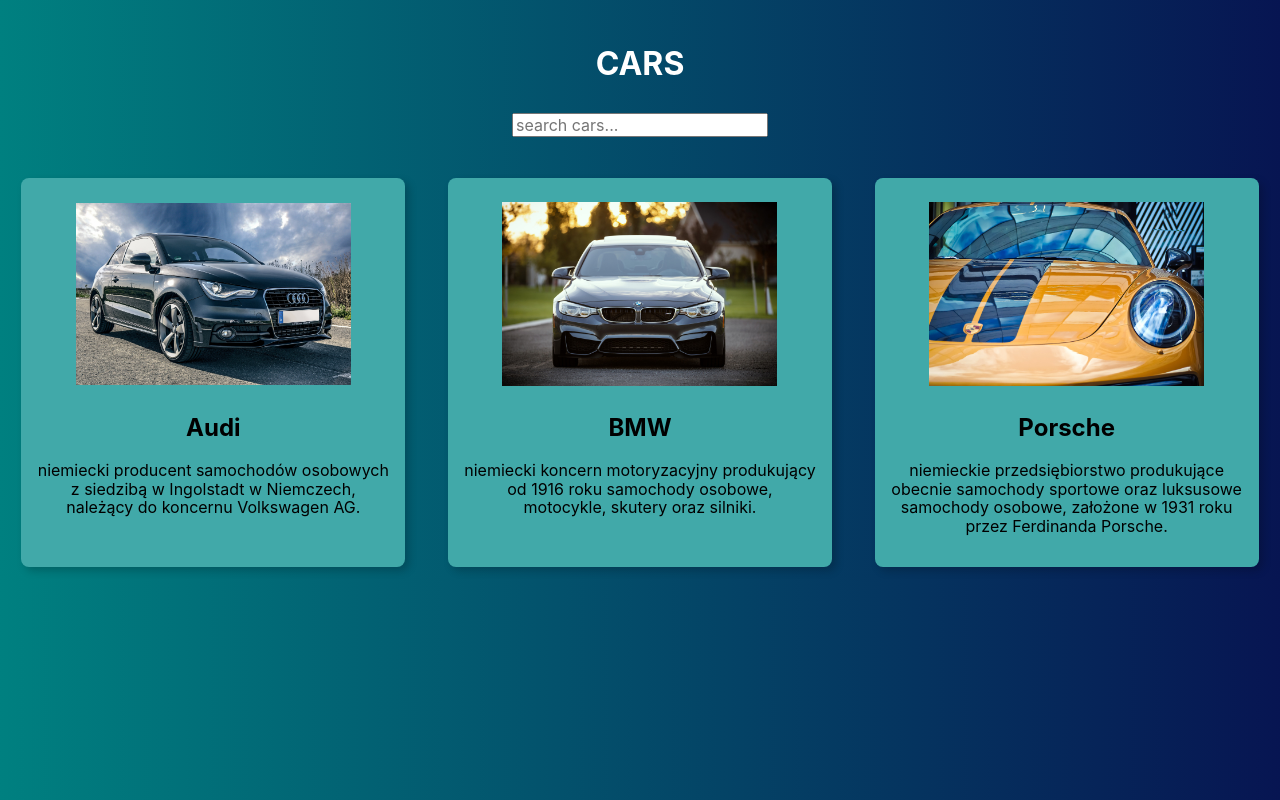
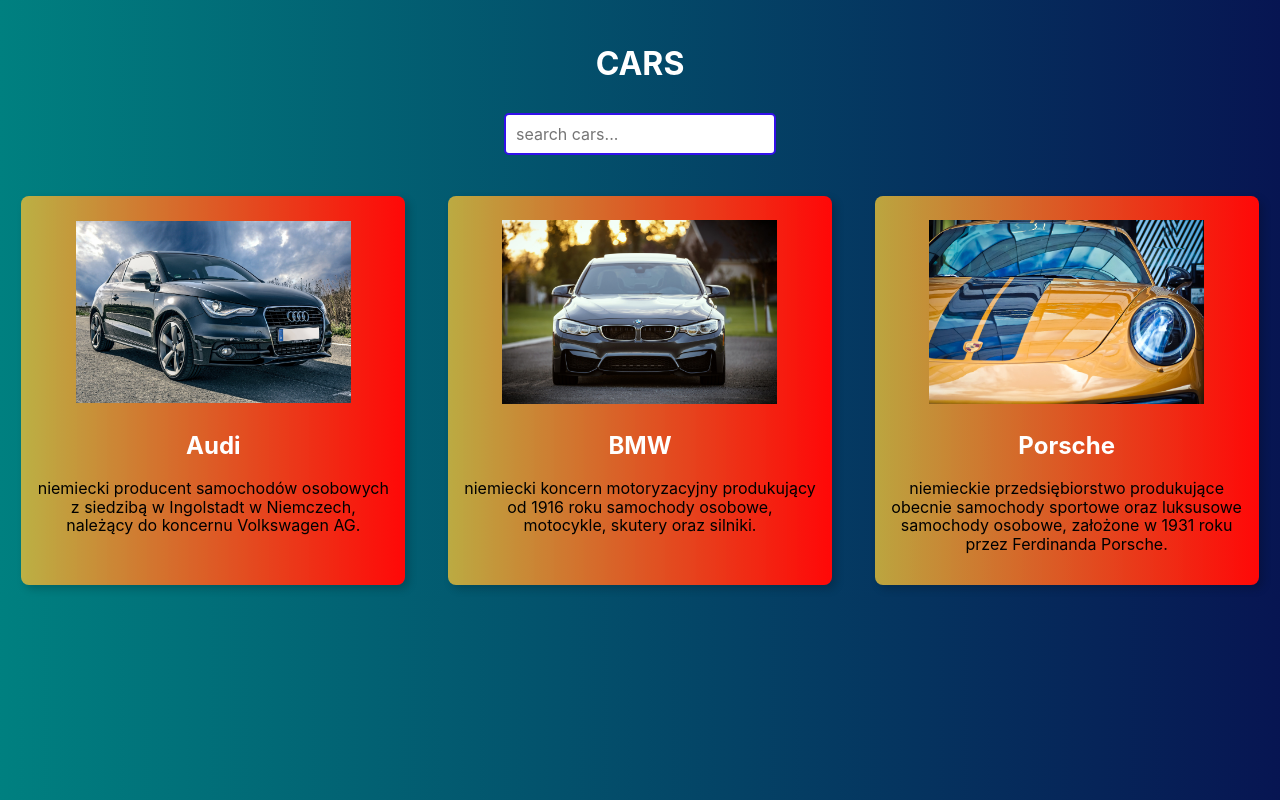
Before and after one commit to sebb94/react-app, a React (Create React App) app: page / in a window 1280 px wide. Built offline with nearby package versions, Linux system fonts and the light colour scheme.

Commit message:
finish styles

```diff
--- a/src/App.js
+++ b/src/App.js
@@ -41,7 +41,6 @@
             </div>
         )
     }
-
  }
 }
 
--- a/src/SearchBox.js
+++ b/src/SearchBox.js
@@ -8,7 +8,6 @@
             placeholder="search cars..."
             onChange = {searchChange}
             />
-
         </div>
     );
 }
--- a/src/index.css
+++ b/src/index.css
@@ -18,10 +18,14 @@
   color: #fff;
 }
 
+h2{
+  color: #fff
+}
+
 .image-main{
   width: 30%;
   min-width: 340px;
-  background-color: #41a9a9;
+  background: linear-gradient(to left, rgb(255 8 8) 0%, rgb(220 185 58 / 85%) 100%);
 }
 
 .image-container{
@@ -41,3 +45,9 @@
   justify-content: space-around;
   margin-top: 25px;
 }
+
+input[type="search"]{
+  padding: 10px;
+  border-radius: 5px;
+  border: 2px solid #3210ea;
+}
```
Also changed, not shown: src/index.js (line endings or trailing spaces), 1 other file (tests, documents, lock files or other folders).
